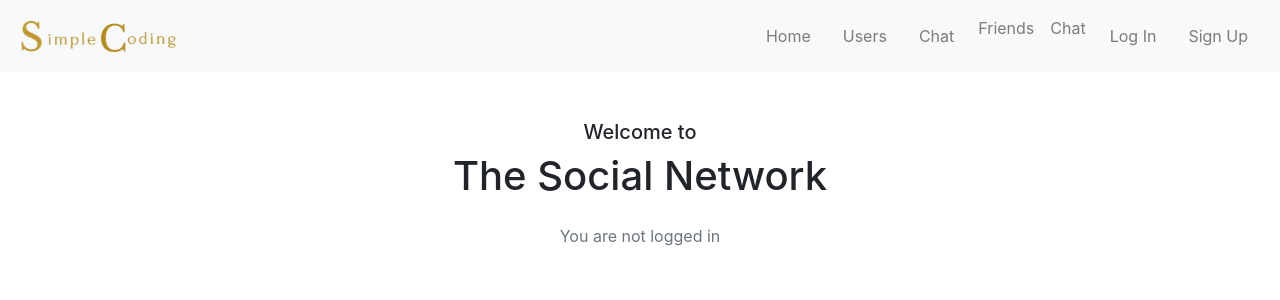
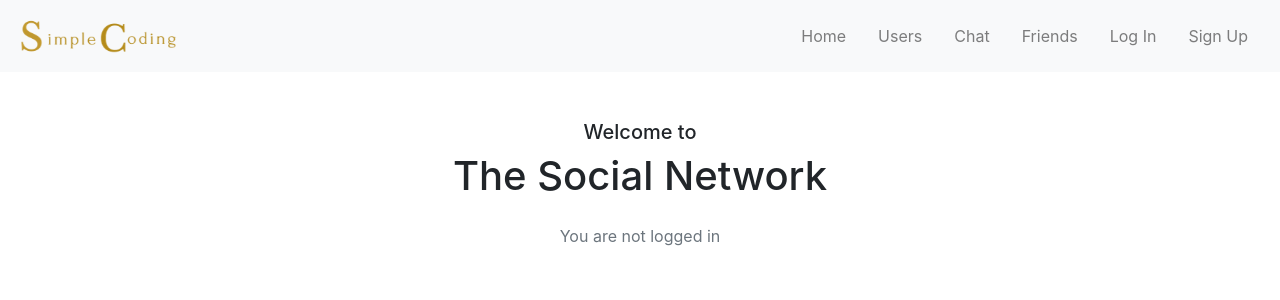
Before and after one commit to webtutsplus/social-network, a Vue app in the folder vue-social/: page / in a window 1280 px wide. Shown: the top 300 px of the page. Built offline with nearby package versions, Linux system fonts and the light colour scheme; no server answers; what vue-chat-scroll would draw is missing.

Commit message:
main branch merged

```diff
--- a/vue-social/src/components/NavBar.vue
+++ b/vue-social/src/components/NavBar.vue
@@ -17,12 +17,10 @@
           <b-nav-item v-if="!username">
             <router-link class="nav-link"  :to="'/login'">Chat</router-link>
           </b-nav-item>
-        <li class="nav-item">
-          <router-link class="nav-link" :to="'/listfriends'">Friends</router-link>
-        </li>
-        <li class="nav-item" v-if="!username">
-          <router-link class="nav-link"  :to="'/login'">Chat</router-link>
-        </li>
+
+          <b-nav-item>
+            <router-link class="nav-link" :to="'/listfriends'">Friends</router-link>
+          </b-nav-item>
 
           <b-nav-item v-if="!username">
             <router-link class="nav-link"  :to="'/login'">Log In</router-link>
```
